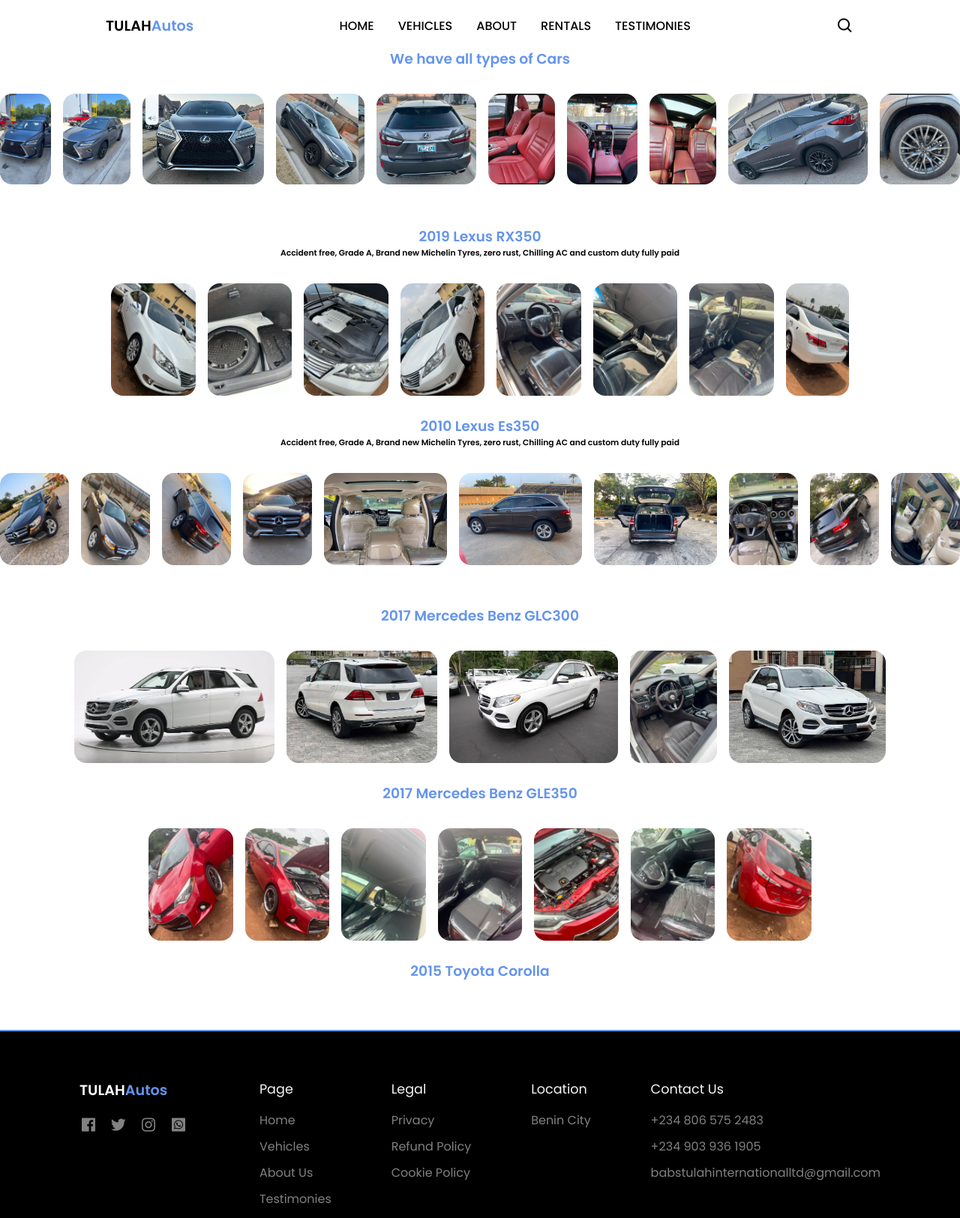
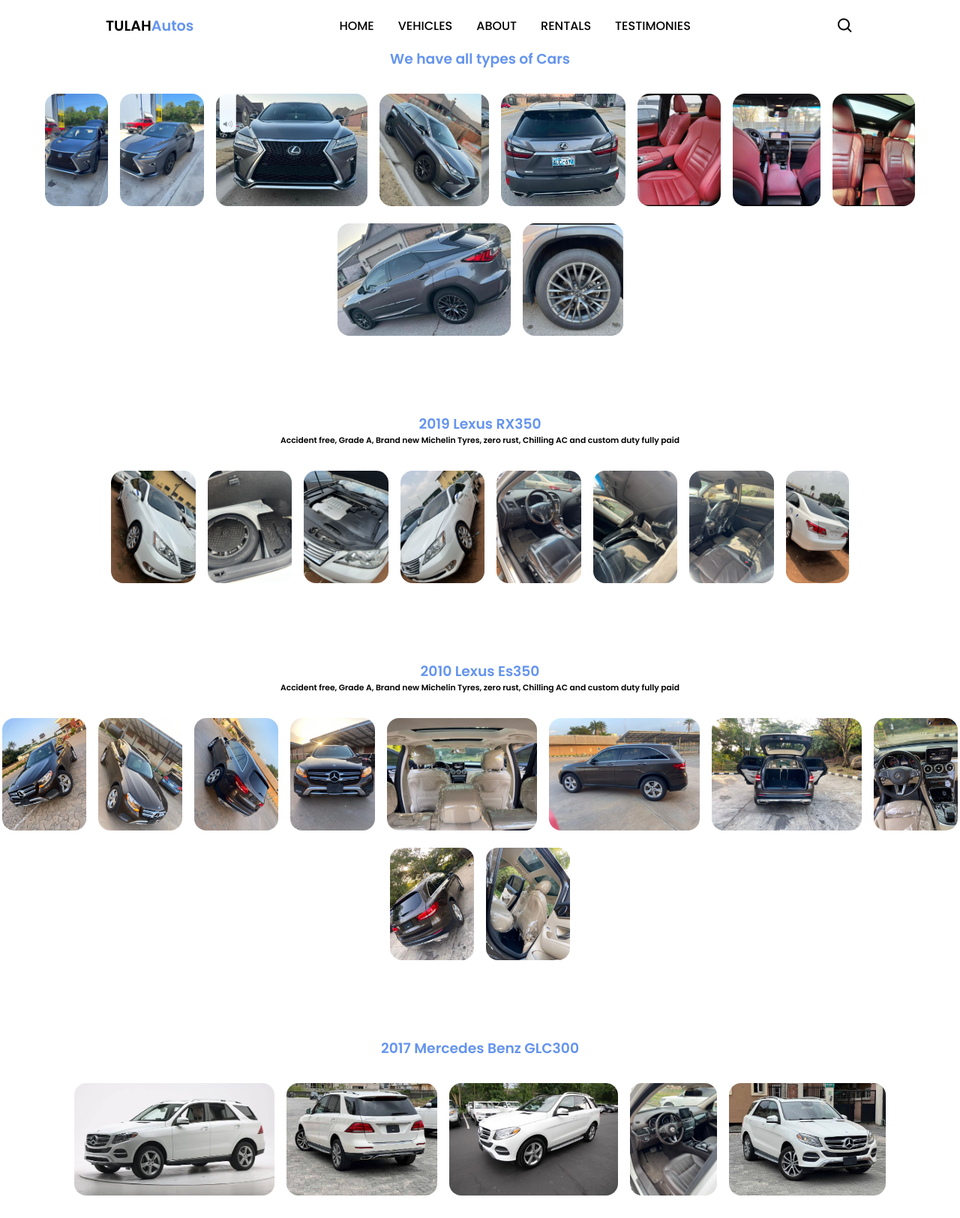
Before and after one commit to Marley-Enoghe/Tulah-Autos, a plain HTML site: page vehicle.html in a window 1280 px wide. Shown: the top 1625 px of the page at 75% size. Drawn offline with nearby package versions, Linux system fonts and the light colour scheme.

Commit message:
worked on vehicle page and socail details

```diff
--- a/style.css
+++ b/style.css
@@ -565,8 +565,17 @@ gap: 1rem;
 .reviews .reviews-slider .box .content h3{
     font-size: 2.2rem;
     color: var(--black);
+}
+.car-images{
+    width:100%;
+  display: flex;
+  flex-wrap: wrap;
+  height: fit-content;
+}
+.eachimg a img {
+  object-fit: cover;
+}
 
-}
 /*making Responsive*/
 @media (max-width:1080px){
 .container{
@@ -599,6 +608,7 @@ section{
         width: 80%;
     }
 }
+
 @media (max-width: 768px){
     .search-box input{
         padding: 15px;
--- a/vehicle.html
+++ b/vehicle.html
@@ -33,7 +33,7 @@
     </header>
 <section class="gallary">
                                             <div class="allcars"><h3>We have all types of Cars</h3></div>
-    <div >
+    <div  class="lexusrex">
                         <div class="car-images">
 
         <div class="eachimg">
@@ -92,9 +92,8 @@
             <h6>Accident free, Grade A, Brand new Michelin Tyres, zero rust, Chilling AC and custom duty fully paid</h6>
         </div>
     </div>
-    <div>
+     <div  class="lexuswhite">
     <div class="car-images">
-
         <div class="eachimg">
             <a href="#">
                 <img src="img/attachments/white lexus/PHOTO-2023-04-28-18-45-56.jpg" alt="">
@@ -142,6 +141,7 @@
         </div>
     </div>
 
+     <div  class="brown_benz">
     <div class="car-images">
         <div class="eachimg">
             <a href="#">
@@ -200,7 +200,8 @@
         </div>
     </div>
 
-<div class="car-images" id="allcarcontainer">
+    <div class="white_benz">
+<div class="car-images">
         <div class="eachimg">
             <a href="#">
                 <img src="img/attachments/white benz/IMG_7122.JPG" alt="">
@@ -233,7 +234,8 @@
         </div>
     </div>
 
- <div class="car-images" id="allcarcontainer">
+  <div class="toyotal">
+ <div class="car-images">
         <div class="eachimg">
             <a href="#">
                 <img src="img/attachments/toyotal/PHOTO-2023-04-27-12-42-09.jpg" alt="">
@@ -275,8 +277,6 @@
            <!-- <h6>Accident free, Grade A, Brand new Michelin Tyres, zero rust, Chilling AC and custom duty fully paid</h6>-->
         </div>
     </div>
-
-</div>
 </section>
 
 
@@ -287,18 +287,18 @@
         <a href="index.html" class="logo">TULAH<span>Autos</span></a>
         <div class="social">
             <a href="#"><i class='bx bxl-facebook-square'></i></a>
-            <a href="#"><i class='bx bxl-twitter'></i></a>
-            <a href="#"><i class='bx bxl-instagram'></i></a>
-            <a href="#"><i class='bx bxl-whatsapp-square' ></i></a>
+            <a href="https://www.google.com/url?q=https%3A%2F%2Ftwitter.com%2Ftulahautos%3Fs%3D11%26t%3DPJ2VaHR31i3nhhxD2a0XUg&sa=D&sntz=1&usg=AOvVaw2xM45uXQ0a9AFLfahOZwp4"><i class='bx bxl-twitter'></i></a>
+            <a href="https://www.google.com/url?q=https%3A%2F%2Finstagram.com%2Ftulah_autos%3Figshid%3DNTc4MTIwNjQ2YQ%3D%3D&sa=D&sntz=1&usg=AOvVaw2J8rdARVwDNEZW1i2e0rIy"><i class='bx bxl-instagram'></i></a>
+            <a href="https://wa.me/+2348065752483"><i class='bx bxl-whatsapp-square' ></i></a>
 
 
         </div>
         </div>
         <div class="footer-box">
             <h3>Page</h3>
-            <a href="#">Home</a>
+            <a href="index.html">Home</a>
             <a href="#">Vehicles</a>
-            <a href="#">About Us</a>
+            <a href="about.html">About Us</a>
             <a href="#">Testimonies</a>
         </div>
         <div class="footer-box">
```
Also changed, not shown: about.html (+3 -3 lines), index.html (+3 -3 lines).
